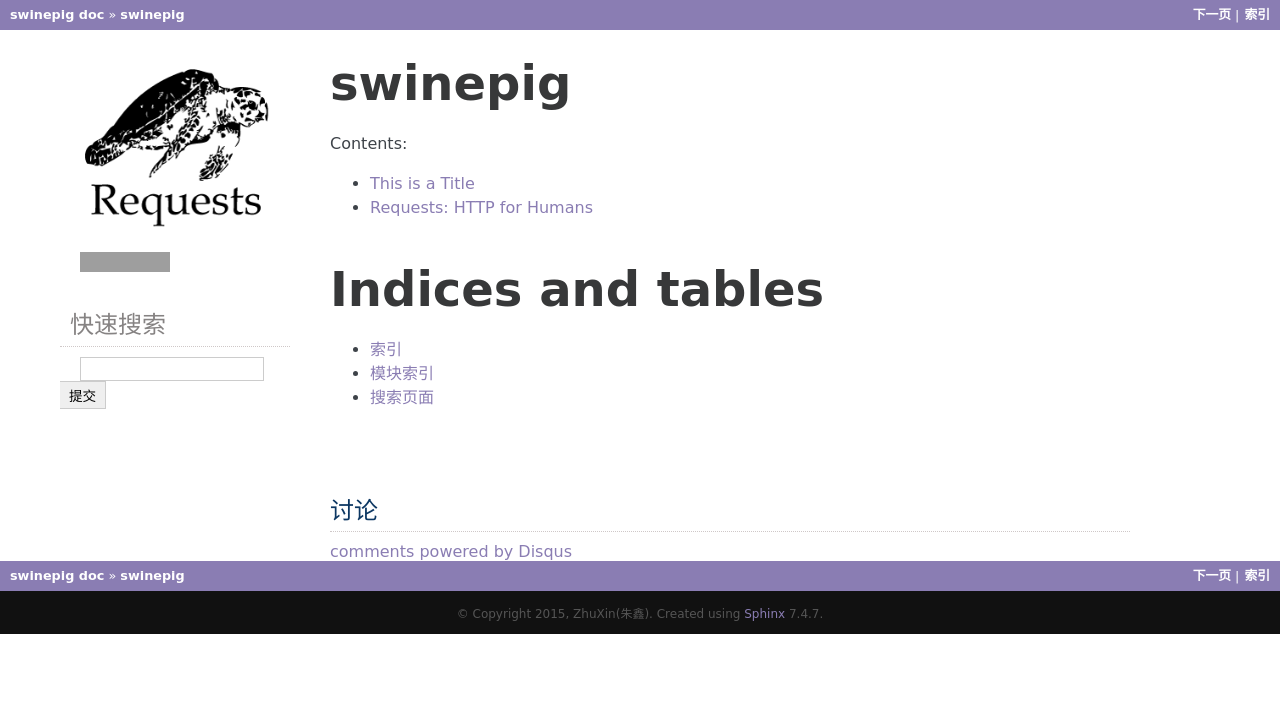
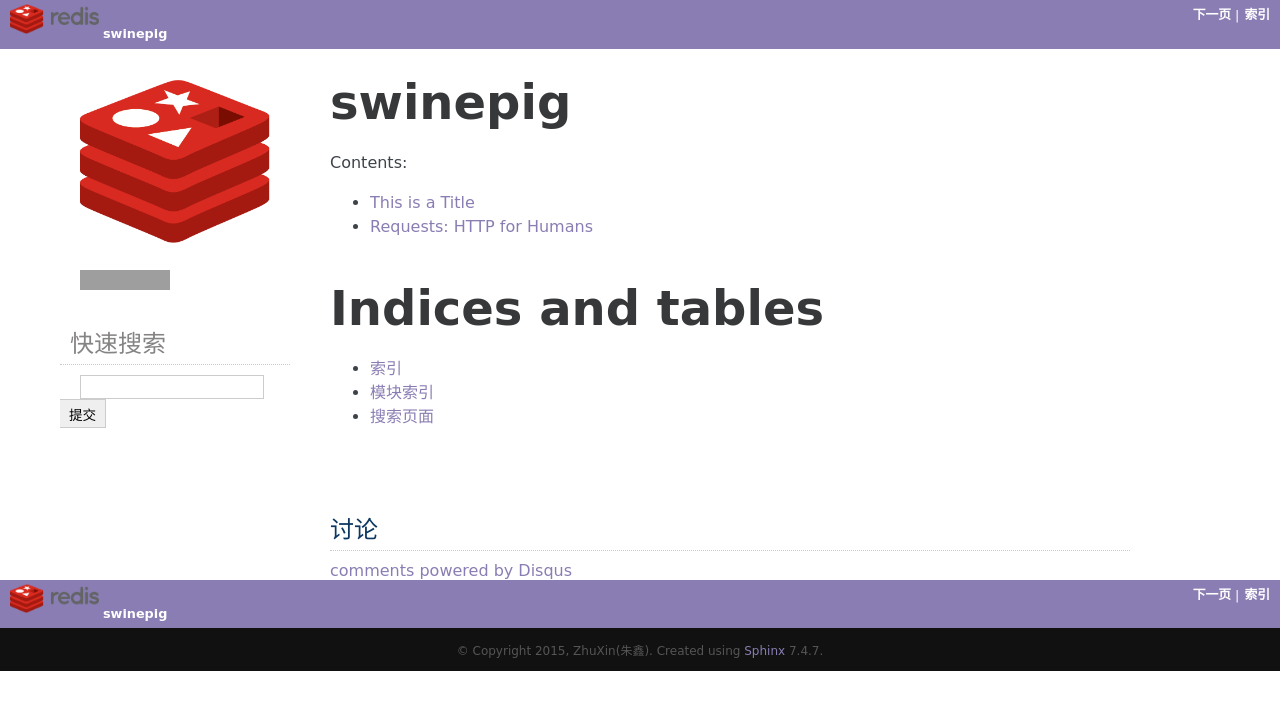
Before and after one commit to swinepig/Sphinx, a Sphinx documentation site: the page built from docs/source/index.rst, in a window 1280 px wide. Shown: the top 710 px of the page. Built offline with Sphinx 7.4.7, drawn with Linux system fonts in a browser that asks for light colours; comment, search, counter and statistics services are not loaded; grey boxes are pictures that could not be loaded.

Commit message:
2015/1/19

```diff
--- a/docs/source/_templates/sidebarintro.html
+++ b/docs/source/_templates/sidebarintro.html
@@ -1,6 +1,6 @@
 <p class="logo">
-  <a href="{{ pathto(master_doc) }}">
-    <img class="logo" src="{{ pathto('_static/requests-sidebar.png', 1) }}" title="Rezzy the Requests Sea Turtle"/>
+  <a href="http://redis.io/">
+    <img class="logo" src="{{ pathto('_static/requests-sidebar.png', 1) }}" title="Redis"/>
   </a>
 </p>
 
--- a/docs/source/_templates/sidebarlogo.html
+++ b/docs/source/_templates/sidebarlogo.html
@@ -1,6 +1,6 @@
 <p class="logo">
-  <a href="{{ pathto(master_doc) }}">
-    <img class="logo" src="{{ pathto('_static/requests-sidebar.png', 1) }}" title="Rezzy the Requests Sea Turtle"/>
+  <a href="http://redis.io/">
+    <img class="logo" src="{{ pathto('_static/requests-sidebar.png', 1) }}" title="Redis"/>
   </a>
 </p>
 <p>
--- a/docs/sphinxStyle/der/layout.html
+++ b/docs/sphinxStyle/der/layout.html
@@ -36,7 +36,7 @@
           {%- if not loop.first %}{{ reldelim2 }}{% endif %}</li>
         {%- endfor %}
         {%- block rootrellink %}
-        <li><a href="{{ pathto(master_doc) }}">{{ shorttitle|e }}</a>{{ reldelim1 }}</li>
+        <li><img class="logo" src="{{ pathto('_static/1.png', 1) }}"/></li>
         {%- endblock %}
         {%- for parent in parents %}
           <li><a href="{{ parent.link|e }}" {% if loop.last %}{{ accesskey("U") }}{% endif %}>{{ parent.title }}</a>{{ reldelim1 }}</li>
--- a/docs/sphinxStyle/der/static/pyramid.css_t
+++ b/docs/sphinxStyle/der/static/pyramid.css_t
@@ -358,3 +358,10 @@
     color:white;
     background-color: {{ theme_color }};
 }
+
+li .logo{
+    border: 0;
+    max-width: 7%;
+    margin-top: 4px;
+    margin-bottom: 4px;
+}
```
Also changed, not shown: docs/source/_static/1.png (added), docs/source/_static/3.png (added), docs/source/_static/requests-sidebar.png.
